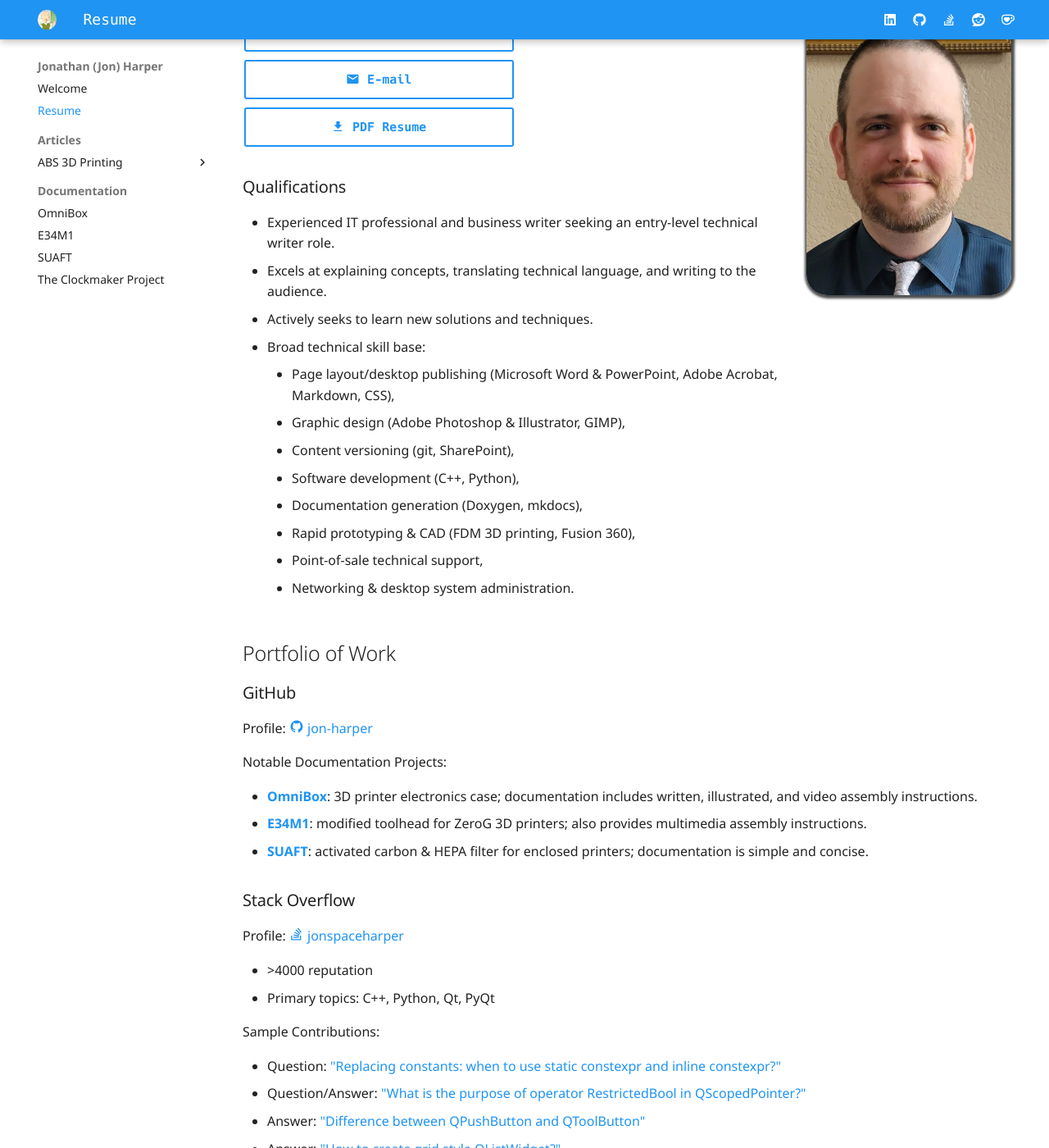
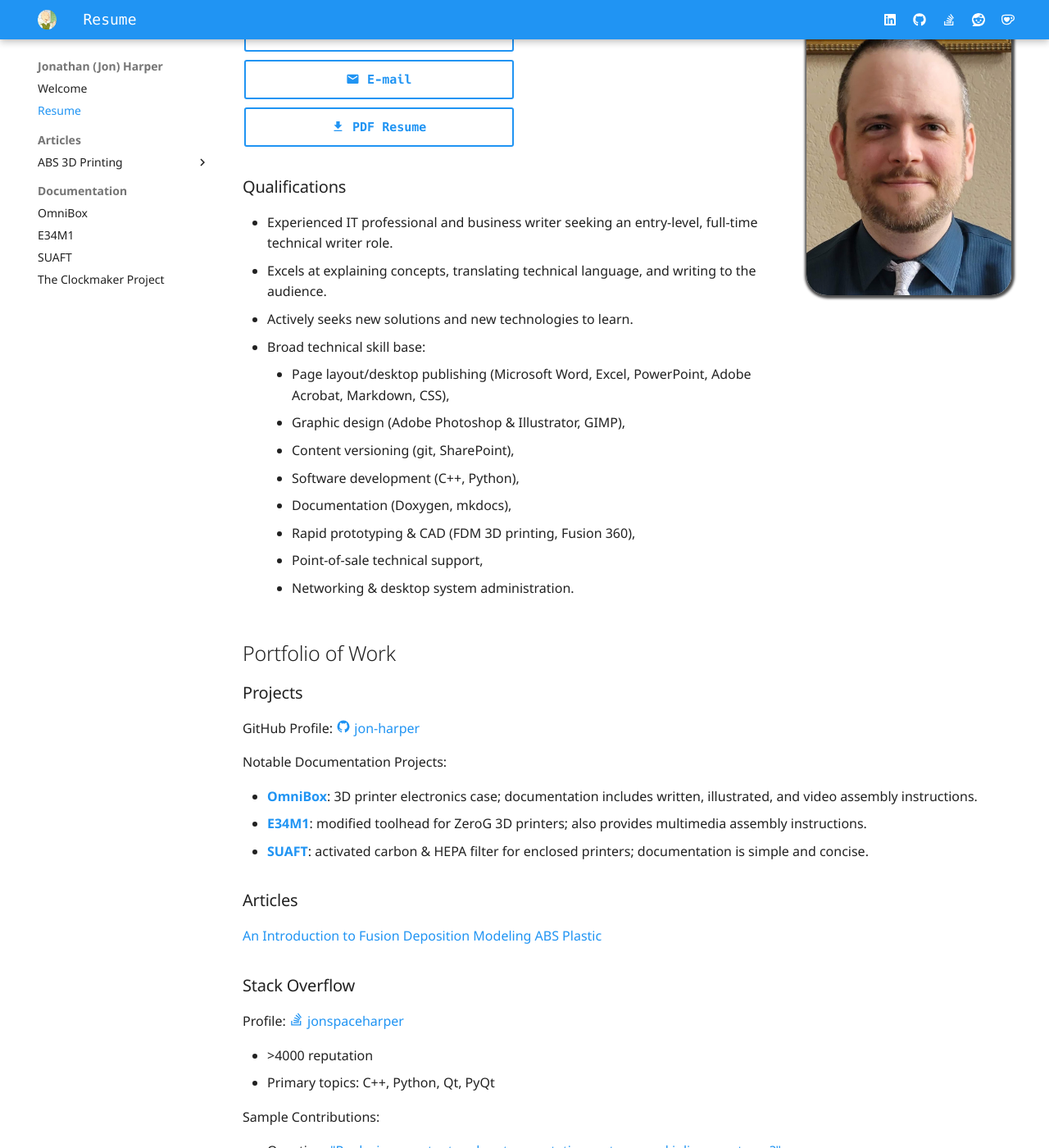
Before and after one commit to jon-harper/jon-harper.github.io, an MkDocs documentation site: the page built from docs/resume.md, in a window 1280 px wide and 1400 px high, scrolled down 213 px. Shown: the whole window at 82% size. Built offline with MkDocs 1.6.1 and Material for MkDocs 9.7.7, drawn with Linux system fonts in a browser that asks for light colours.

Commit message:
Wording, added article

```diff
--- a/docs/resume.md
+++ b/docs/resume.md
@@ -25,30 +25,34 @@
 
 ### Qualifications
 
-- Experienced IT professional and business writer seeking an entry-level technical writer role.
+- Experienced IT professional and business writer seeking an entry-level, full-time technical writer role.
 - Excels at explaining concepts, translating technical language, and writing to the audience.
-- Actively seeks to learn new solutions and techniques.
+- Actively seeks new solutions and new technologies to learn.
 - Broad technical skill base:
-    - Page layout/desktop publishing (Microsoft Word & PowerPoint, Adobe Acrobat, Markdown, CSS),
+    - Page layout/desktop publishing (Microsoft Word, Excel, PowerPoint, Adobe Acrobat, Markdown, CSS),
     - Graphic design (Adobe Photoshop & Illustrator, GIMP),
     - Content versioning (git, SharePoint),
     - Software development (C++, Python),
-    - Documentation generation (Doxygen, mkdocs),
+    - Documentation (Doxygen, mkdocs),
     - Rapid prototyping & CAD (FDM 3D printing, Fusion 360),
     - Point-of-sale technical support,
     - Networking & desktop system administration.
 
 ## Portfolio of Work
 
-### GitHub
+### Projects
 
-Profile: [:material-github: jon-harper](https://github.com/jon-harper)
+GitHub Profile: [:material-github: jon-harper](https://github.com/jon-harper)
 
 Notable Documentation Projects:
 
 - **[OmniBox](https://jon-harper.github.io/OmniBox)**: 3D printer electronics case; documentation includes written, illustrated, and video assembly instructions.
 - **[E34M1](https://jon-harper.github.io/E34M1/)**: modified toolhead for ZeroG 3D printers; also provides multimedia assembly instructions.
 - **[SUAFT](https://jon-harper.github.io/air_filter)**: activated carbon & HEPA filter for enclosed printers; documentation is simple and concise.
+
+### Articles
+
+[An Introduction to Fusion Deposition Modeling ABS Plastic](abs/index.md)
 
 ### Stack Overflow
 
```
